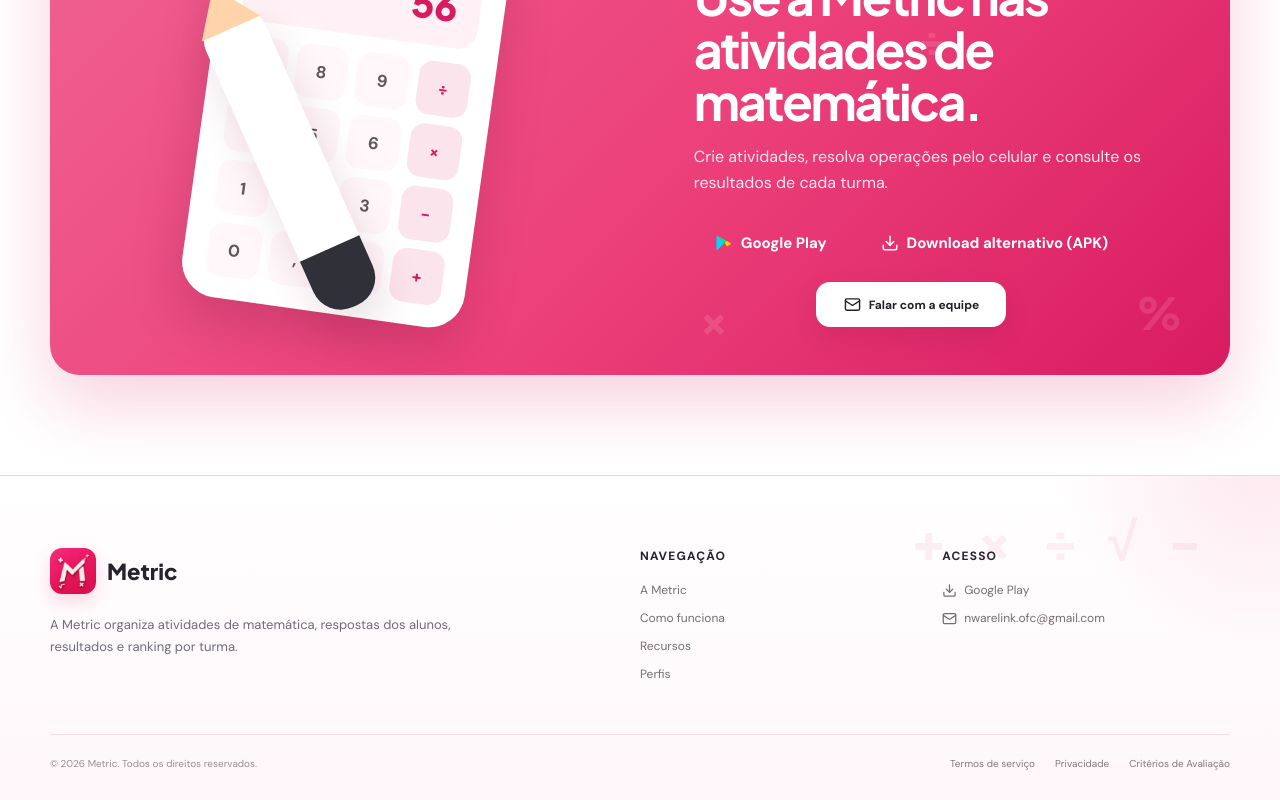
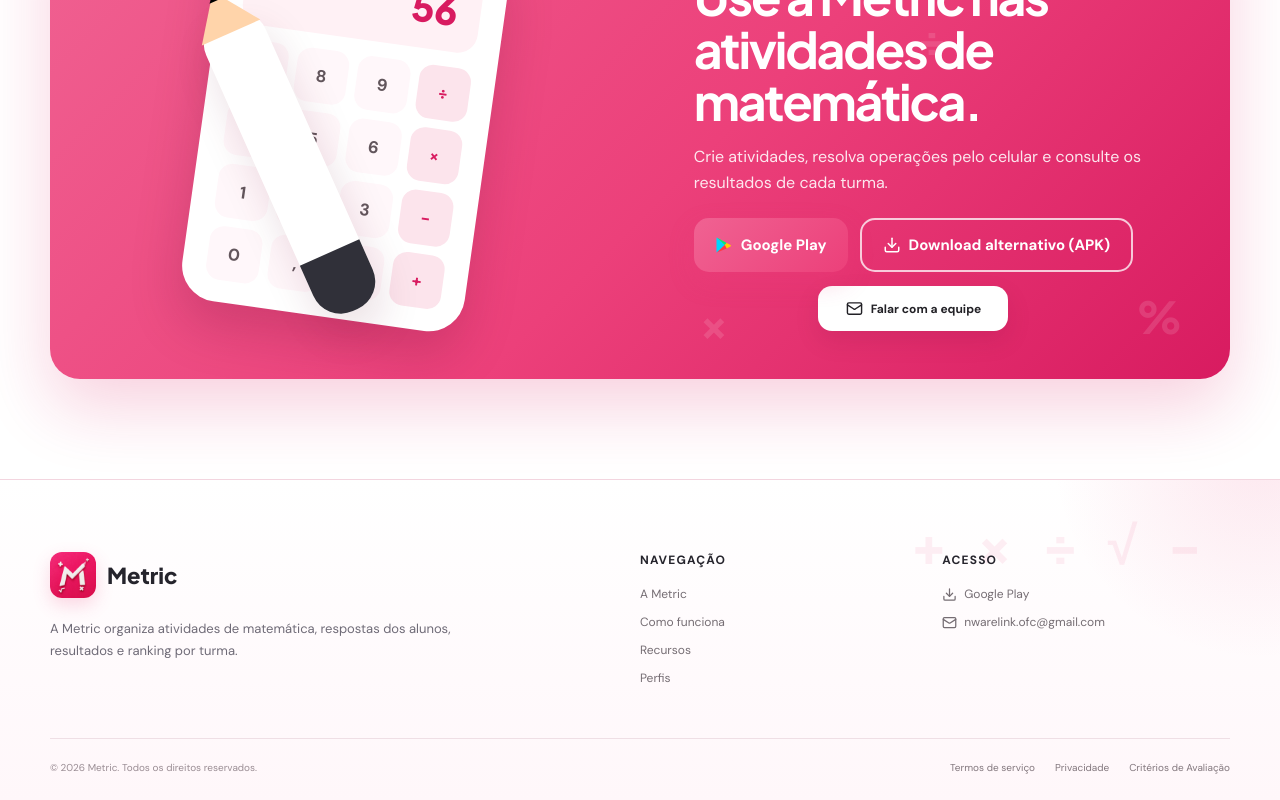
Before and after one commit to Isaiasdasilvaferreira/metric, a React (Vite) app: page / in a window 1280 px wide. Shown: the part 5274-6074 px from the top of the page. Built offline with nearby package versions, Linux system fonts and the light colour scheme.

Commit message:
Update DownloadActions.jsx

```diff
--- a/src/components/common/DownloadActions.jsx
+++ b/src/components/common/DownloadActions.jsx
@@ -3,9 +3,9 @@ import { androidPlayStoreUrl, androidApkUrl } from '../data/siteData.js';
 
 function DownloadActions({ light = false }) {
   return (
-    <div className="download-actions">
+    <div className={`download-actions${light ? ' download-actions--light' : ''}`}>
       <a
-        className={`btn ${light ? 'btn--light' : 'btn--pink'} btn--large`}
+        className="btn btn--pink btn--large"
         href={androidPlayStoreUrl}
         target="_blank"
         rel="noopener noreferrer"
@@ -19,7 +19,7 @@ function DownloadActions({ light = false }) {
         Google Play
       </a>
       <a
-        className={`btn ${light ? 'btn--outline-light' : 'btn--outline'} btn--large`}
+        className="btn btn--outline btn--large"
         href={androidApkUrl}
         target="_blank"
         rel="noopener noreferrer"
```
